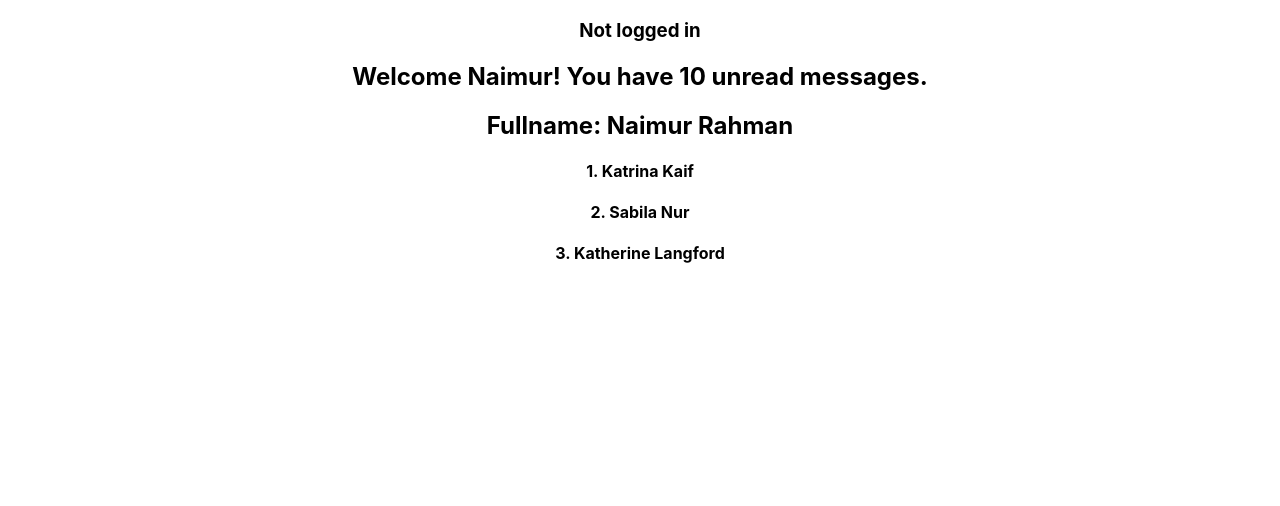
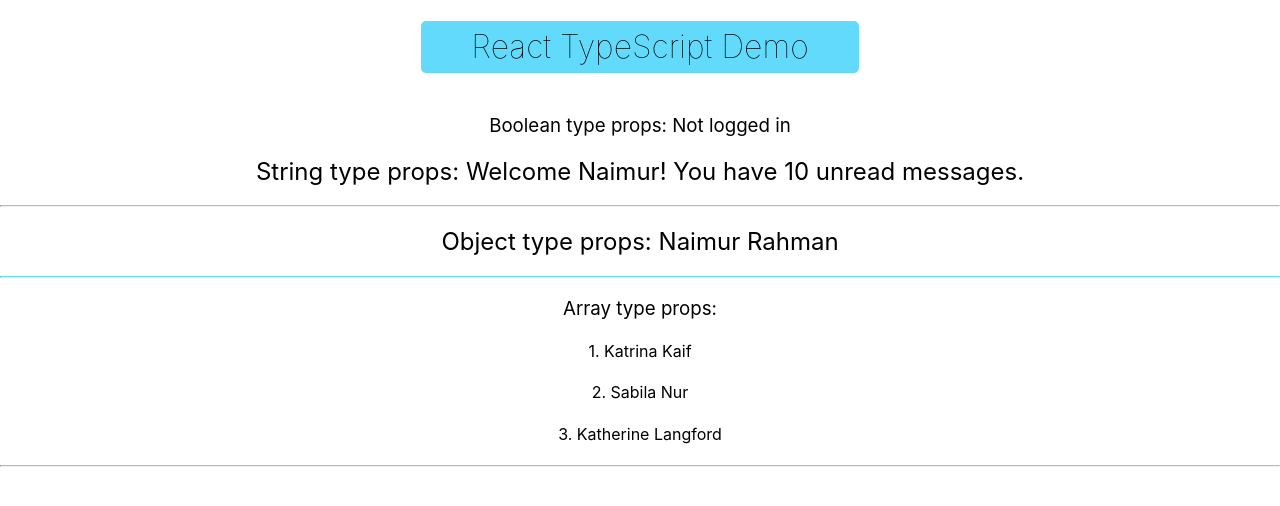
Before and after one commit to mohammad-naimur-rahman/react-typescript-demo, a React (Create React App) app: page / in a window 1280 px wide. Shown: the top 506 px of the page. Built offline with nearby package versions, Linux system fonts and the light colour scheme.

Commit message:
Specified props name and changed  styles

```diff
--- a/src/App.css
+++ b/src/App.css
@@ -2,37 +2,11 @@
   text-align: center;
 }
 
-.App-logo {
-  height: 40vmin;
-  pointer-events: none;
+.heading {
+  display: inline-block;
+  line-height: 1;
+  padding: 10px 50px;
+  border-radius: 5px;
+  background-color: var(--blue);
+  font-weight: lighter;
 }
-
-@media (prefers-reduced-motion: no-preference) {
-  .App-logo {
-    animation: App-logo-spin infinite 20s linear;
-  }
-}
-
-.App-header {
-  background-color: #282c34;
-  min-height: 100vh;
-  display: flex;
-  flex-direction: column;
-  align-items: center;
-  justify-content: center;
-  font-size: calc(10px + 2vmin);
-  color: white;
-}
-
-.App-link {
-  color: #61dafb;
-}
-
-@keyframes App-logo-spin {
-  from {
-    transform: rotate(0deg);
-  }
-  to {
-    transform: rotate(360deg);
-  }
-}
--- a/src/App.tsx
+++ b/src/App.tsx
@@ -26,6 +26,7 @@ function App() {
 
   return (
     <div className='App'>
+      <h1 className='heading'>React TypeScript Demo</h1>
       <Greet name='Naimur' messageCount={10} isLoggedIn={false} />
       <Person name={personName} />
       <PersonList names={nameList} />
--- a/src/components/Greet.tsx
+++ b/src/components/Greet.tsx
@@ -7,10 +7,11 @@ type GreetProps = {
 const Greet = ({ name, messageCount, isLoggedIn }: GreetProps) => {
   return (
     <div>
-      <h3>{isLoggedIn ? 'Logged in' : 'Not logged in'}</h3>
+      <h3>Boolean type props: {isLoggedIn ? 'Logged in' : 'Not logged in'}</h3>
       <h2>
-        Welcome {name}! You have {messageCount} unread messages.
+        String type props: Welcome {name}! You have {messageCount} unread messages.
       </h2>
+      <hr />
     </div>
   )
 }
--- a/src/components/Person.tsx
+++ b/src/components/Person.tsx
@@ -3,8 +3,9 @@ const Person = ({ name }: { name: { first: string; last: string } }) => {
   return (
     <div>
       <h2>
-        Fullname: {first} {last}
+        Object type props: {first} {last}
       </h2>
+      <hr />
     </div>
   )
 }
--- a/src/components/PersonList.tsx
+++ b/src/components/PersonList.tsx
@@ -8,11 +8,13 @@ type nameList = {
 const PersonList = ({ names }: nameList) => {
   return (
     <div>
+      <h3>Array type props:</h3>
       {names.map(({ first, last }, i) => (
         <h4 key={first}>
           {i + 1}. {first} {last}
         </h4>
       ))}
+      <hr />
     </div>
   )
 }
--- a/src/index.css
+++ b/src/index.css
@@ -1,13 +1,23 @@
+:root {
+  --blue: #61dafb;
+}
+
+* {
+  font-weight: 400;
+}
+
 body {
   margin: 0;
-  font-family: -apple-system, BlinkMacSystemFont, 'Segoe UI', 'Roboto', 'Oxygen',
-    'Ubuntu', 'Cantarell', 'Fira Sans', 'Droid Sans', 'Helvetica Neue',
-    sans-serif;
+  font-family: -apple-system, BlinkMacSystemFont, 'Segoe UI', 'Roboto', 'Oxygen', 'Ubuntu', 'Cantarell', 'Fira Sans',
+    'Droid Sans', 'Helvetica Neue', sans-serif;
   -webkit-font-smoothing: antialiased;
   -moz-osx-font-smoothing: grayscale;
 }
 
 code {
-  font-family: source-code-pro, Menlo, Monaco, Consolas, 'Courier New',
-    monospace;
+  font-family: source-code-pro, Menlo, Monaco, Consolas, 'Courier New', monospace;
 }
+
+hr {
+  border-top: 1px solid var(--blue);
+}
```
